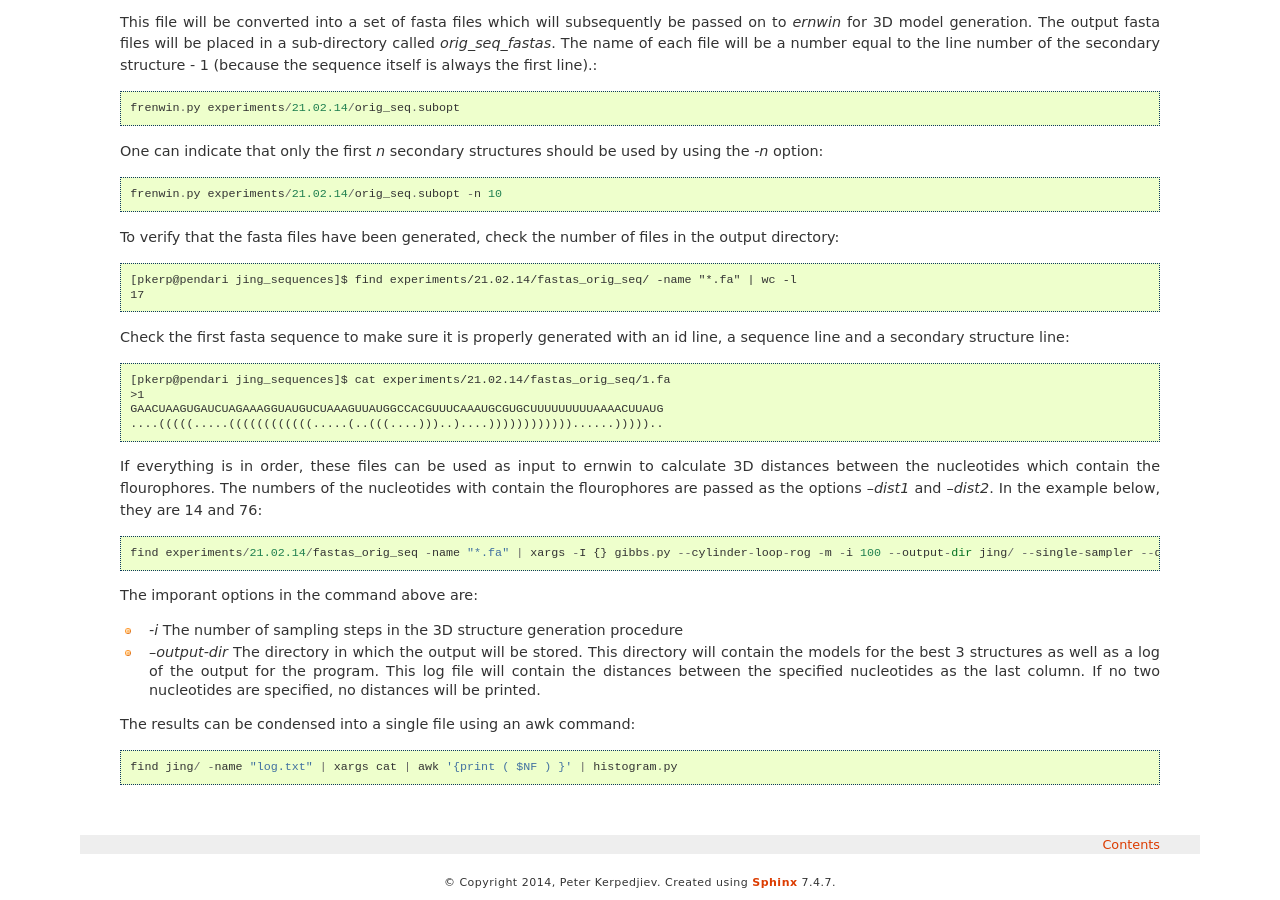
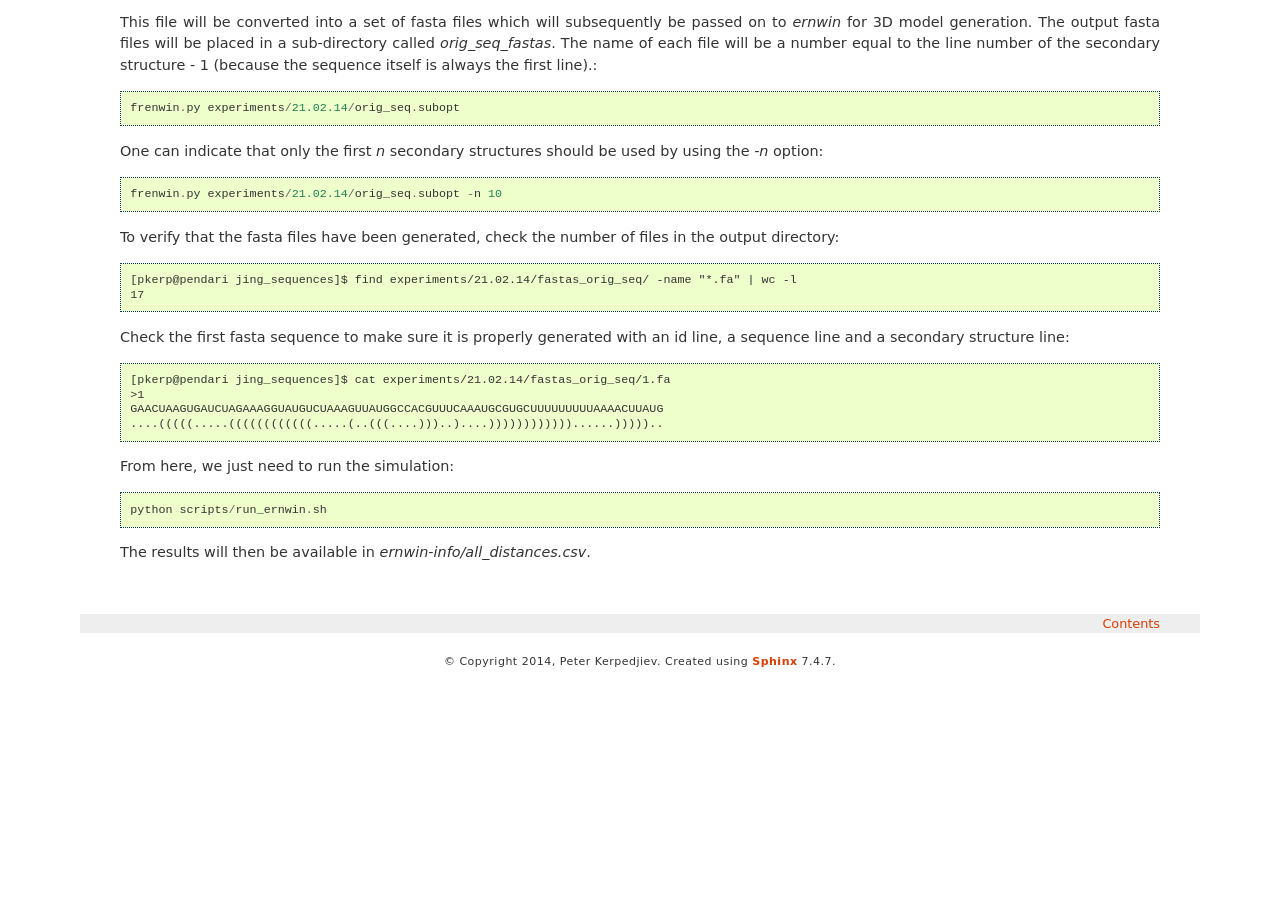
Before and after one commit to pkerpedjiev/frenwin, a Sphinx documentation site: the page built from doc/index.rst, in a window 1280 px wide and 900 px high, scrolled down 1172 px. Built offline with Sphinx 7.4.7, drawn with Linux system fonts in a browser that asks for light colours; after the commit the page ends 1850 px from its top, so only the background shows below that.

Commit message:
Newer version

```diff
--- a/doc/index.rst
+++ b/doc/index.rst
@@ -85,16 +85,8 @@ Check the first fasta sequence to make sure it is properly generated with an id
     GAACUAAGUGAUCUAGAAAGGUAUGUCUAAAGUUAUGGCCACGUUUCAAAUGCGUGCUUUUUUUUUAAAACUUAUG
     ....(((((.....((((((((((((.....(..(((....)))..)....))))))))))))......)))))..
 
-If everything is in order, these files can be used as input to ernwin to calculate 3D distances between the nucleotides which contain the flourophores. The numbers of the nucleotides with contain the flourophores are passed as the options `--dist1` and `--dist2`. In the example below, they are 14 and 76::
+From here, we just need to run the simulation::
 
-    find experiments/21.02.14/fastas_orig_seq -name "*.fa" | xargs -I {} gibbs.py --cylinder-loop-rog -m -i 100 --output-dir jing/ --single-sampler --dist1 14 --dist2 76 --log-to-file {}
+    python scripts/run_ernwin.sh
 
-The imporant options in the command above are:
-
-* `-i` The number of sampling steps in the 3D structure generation procedure
-* `--output-dir` The directory in which the output will be stored. This directory will contain the models for the best 3 structures as well as a log of the output for the program. This log file will contain the distances between the specified nucleotides as the last column. If no two nucleotides are specified, no distances will be printed.
-
-
-The results can be condensed into a single file using an awk command::
-
-    find jing/ -name "log.txt" | xargs cat | awk '{print ( $NF ) }' | histogram.py
+The results will then be available in `ernwin-info/all_distances.csv`.
```
Also changed, not shown: 2 other files.
